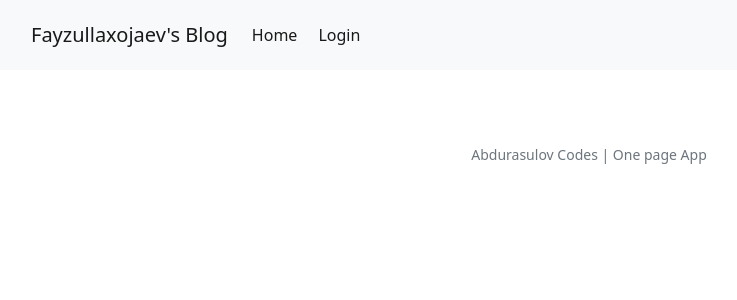
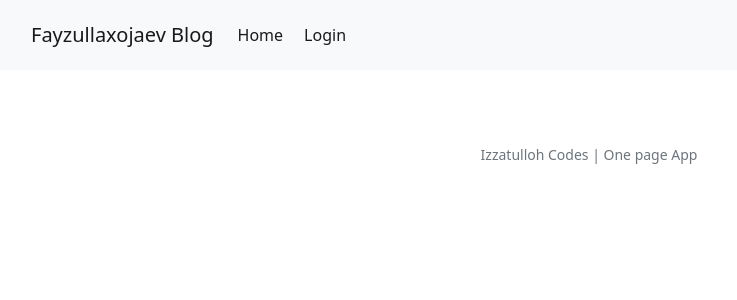
Before and after one commit to izzatulloh2006/Block_site, a Django app: template templates/index.html in a window 1280 px wide. Shown: the top 300 px of the page, without its empty margins (51-788 px from the left). Run offline with Django 5.2, Linux system fonts and the light colour scheme; the template is opened without the code that fills it, so the values that code supplies are empty.

Commit message:
for deployment

```diff
--- a/templates/index.html
+++ b/templates/index.html
@@ -1,11 +1,11 @@
 {% extends "base.html" %}
 {% block title %}
-    Abdurasulov Codes Page
+    Izzatulloh Codes Page
 {% endblock title %}
 {% block content %}
 <nav class="navbar navbar-expand-lg navbar-light bg-light">
     <div class="container">
-      <a data-url="{% url 'home' %}"   class="navbar-brand pro-link">Fayzullaxojaev's Blog</a>
+      <a data-url="{% url 'home' %}"   class="navbar-brand pro-link">Fayzullaxojaev Blog</a>
       <button class="navbar-toggler" type="button" data-bs-toggle="collapse" data-bs-target="#navbarNav" aria-controls="navbarNav" aria-expanded="false" aria-label="Toggle navigation">
         <span class="navbar-toggler-icon"></span>
       </button>
@@ -35,7 +35,7 @@
   </div>
   <br><br><br>
   <center>
-    <small class="text-muted" >Abdurasulov Codes | One page App</small>
+    <small class="text-muted" >Izzatulloh Codes | One page App</small>
   </center>
   <script>
         setPage('home/')
```
